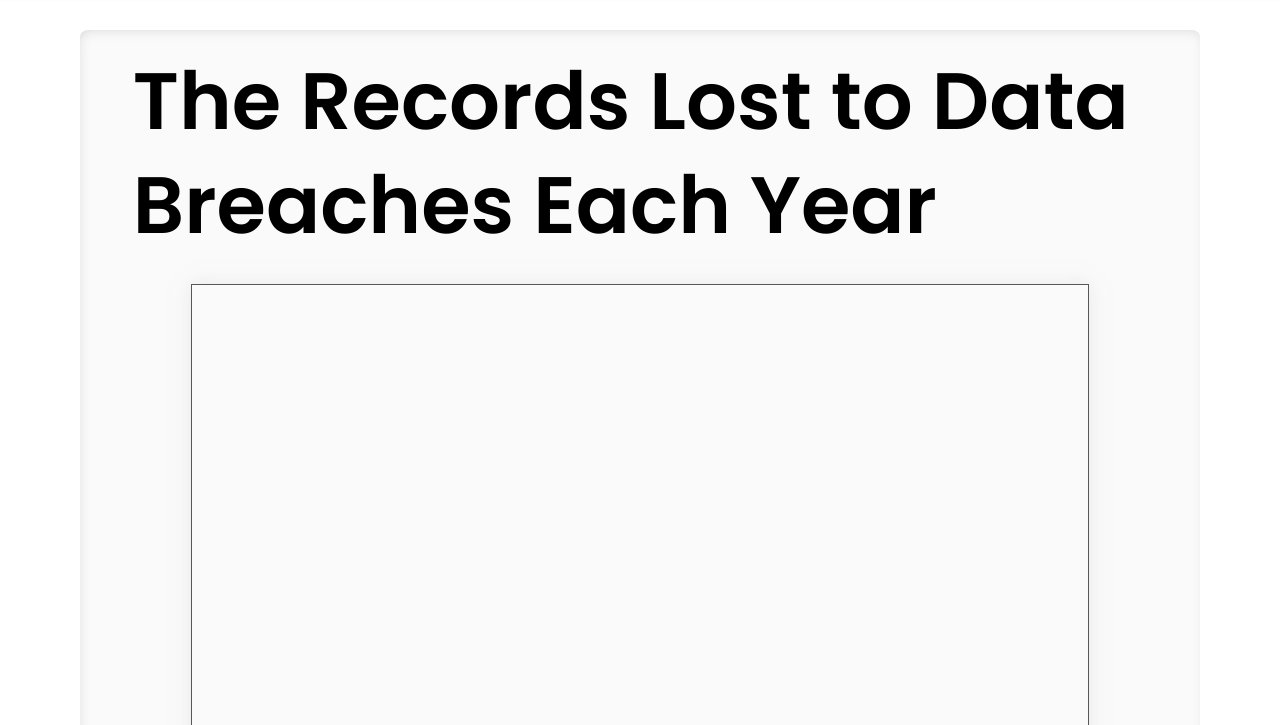
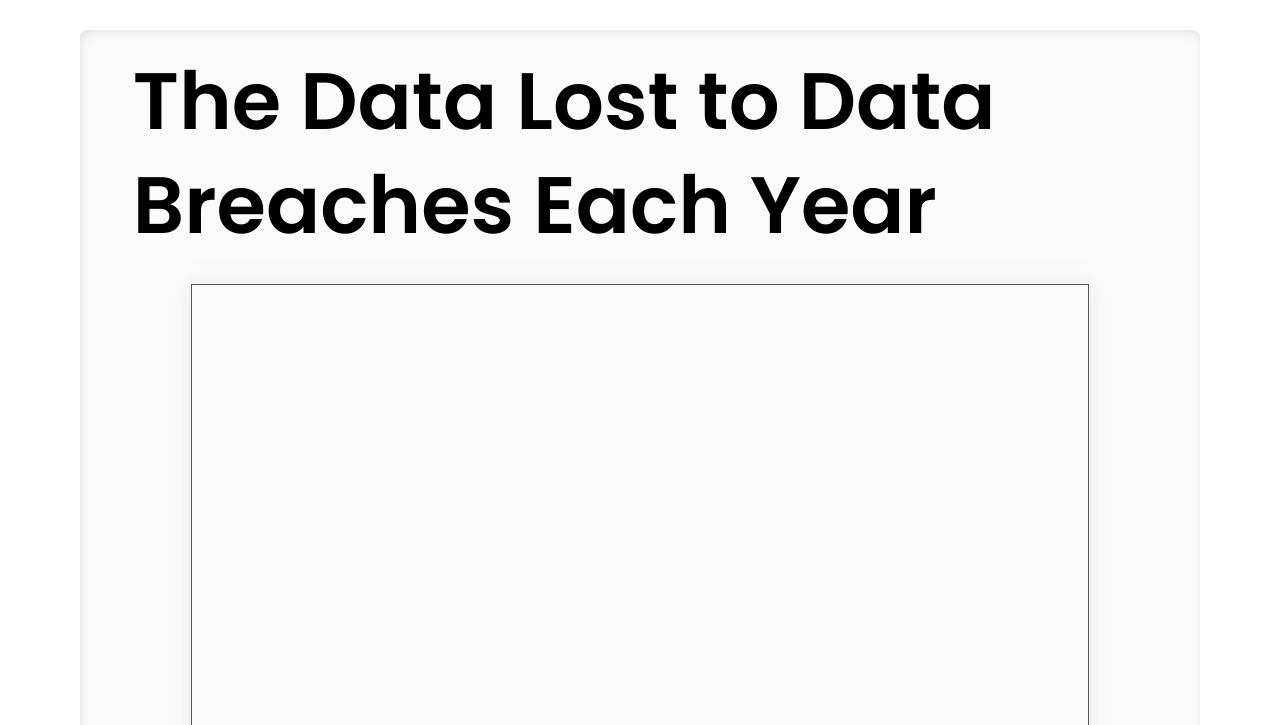
Before and after one commit to MikeParkinWits/WSOA3029A_1894979, a plain HTML site: page Visualizations/AllVisualizations/Visualization2.html in a window 1280 px wide. Shown: the part 75-800 px from the top of the page. Drawn offline with nearby package versions, Linux system fonts and the light colour scheme; no server answers.

Commit message:
Adjusted Data Visualization 2

```diff
--- a/JSON/dataVisList.json
+++ b/JSON/dataVisList.json
@@ -1,4 +1,4 @@
-[{"title": "The Records Lost to Data Breaches Each Year", "location": "Visualizations/AllVisualizations/Visualization2",
+[{"title": "The Data Lost to Data Breaches Each Year", "location": "Visualizations/AllVisualizations/Visualization2",
     "imagePreview": {
         "src":"Images/VisualizationPreviewImages/Visualization2.jpg",
         "alt": "A line chart showing the amount of data stolen each year in data breaches",
--- a/Visualizations/AllVisualizations/Visualization2.html
+++ b/Visualizations/AllVisualizations/Visualization2.html
@@ -4,7 +4,7 @@
     <meta charset="UTF-8" />
     <meta http-equiv="X-UA-Compatible" content="IE=edge" />
     <meta name="viewport" content="width=device-width, initial-scale=1.0" />
-    <title>The Records Lost to Data Breaches Each Year</title>
+    <title>The Data Lost to Data Breaches Each Year</title>
 
     <link
       rel="shortcut icon"
@@ -17,12 +17,12 @@
       {
         "@context": "https://schema.org",
         "@type": "Article",
-        "name": "The Records Lost to Data Breaches Each Year",
+        "name": "The Data Lost to Data Breaches Each Year",
         "author": {
           "@type": "Person",
           "name": "Michael Parkin"
         },
-        "headline": "The Records Lost to Data Breaches Each Year",
+        "headline": "The Data Lost to Data Breaches Each Year",
         "image": [
           "https://mikeparkinwits.github.io/WSOA3029A_1894979/VisualizationPreviewImages/Visualization2.jpg"
         ],
@@ -32,7 +32,7 @@
 
     <meta
       property="og:title"
-      content="The Records Lost to Data Breaches Each Year"
+      content="The Data Lost to Data Breaches Each Year"
     />
     <meta property="og:type" content="article" />
     <meta name="author" property="article:publisher" content="Michael Parkin" />
@@ -83,7 +83,7 @@
       <article class="background-tone-one h-entry border-lock">
         <header class="page-header">
           <h1 class="standard-page-title p-name">
-            The Records Lost to Data Breaches Each Year
+            The Data Lost to Data Breaches Each Year
           </h1>
           <section class="svg-container">
             <svg class="svg-line-graph" width="750" height="500"></svg>
```
